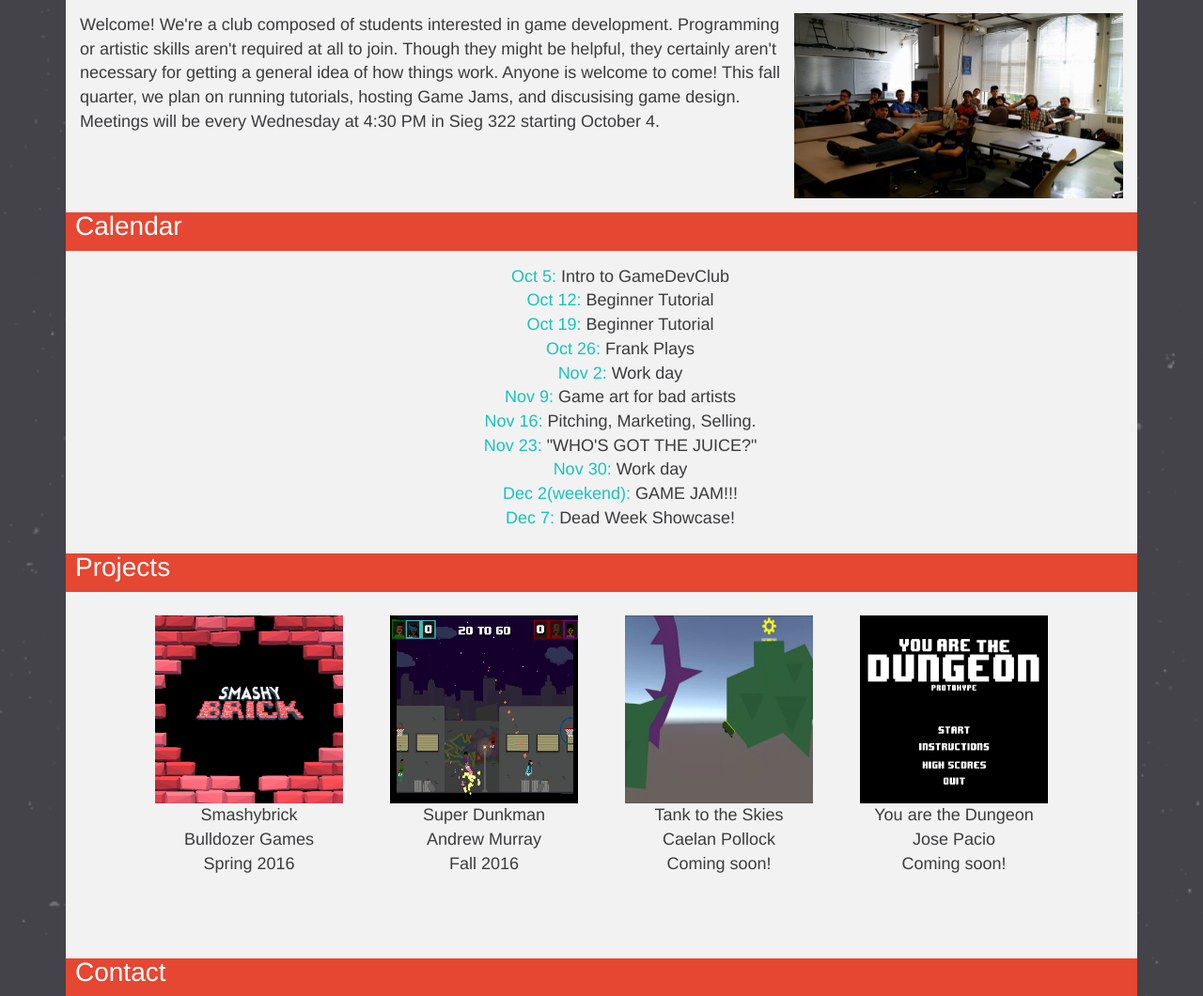
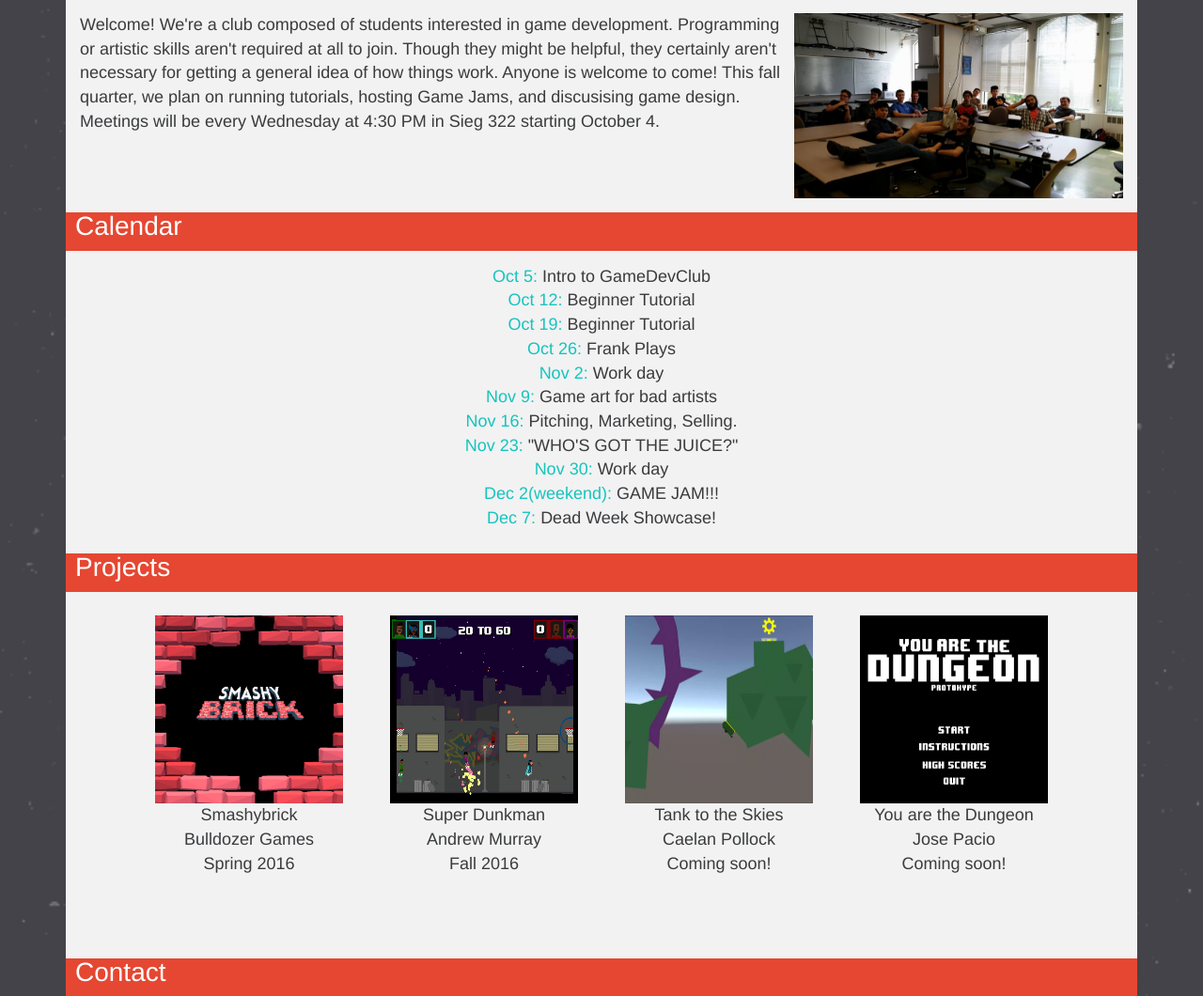
Before and after one commit to uwgamedev/uwgamedev.github.io, a PHP site: page / in a window 1280 px wide. Shown: the part 576-1636 px from the top of the page at 94% size. Run offline with PHP 8.4, Linux system fonts and the light colour scheme.

Commit message:
asdadsad

```diff
--- a/index.css
+++ b/index.css
@@ -108,6 +108,6 @@ ul.list-group:after {
 	height: 200px;
 }
 
-.thumbnailCaption {
+.thumbnailCaption, #calendar ul{
 	padding: 0;
 }
```
